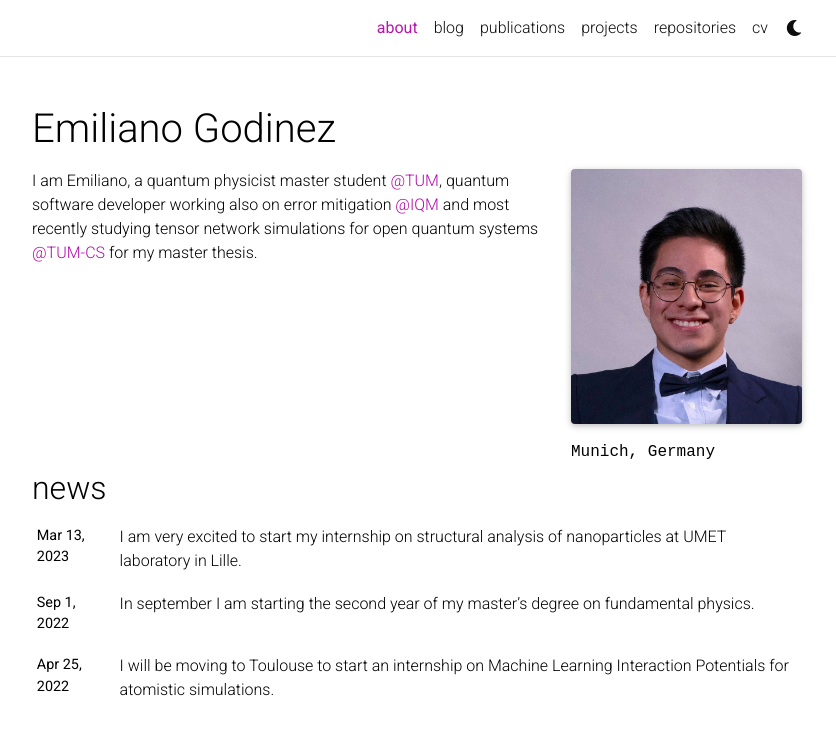
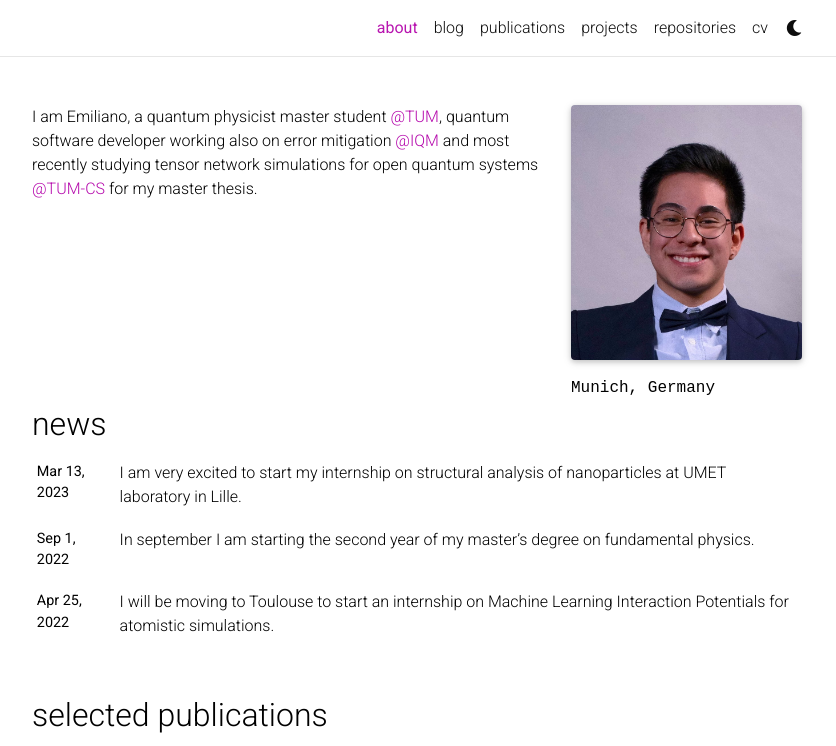
Before and after one commit to EmilianoG-byte/EmilianoG-byte.github.io, a Jekyll site: the page built from _pages/about.md, in a window 1280 px wide and 1182 px high, cut to the strip 0-746 px from the top of the window. Shown: the whole strip, without its empty margins (223-1059 px from the left). Built offline with Jekyll 4.4.1, drawn with Linux system fonts in a browser that asks for light colours; full-size pictures stand in for the smaller copies a plugin makes; comment, search, counter and statistics services are not loaded; a style sheet for code colours, icons or effects is not loaded.

Commit message:
Update _config.yml

```diff
--- a/_config.yml
+++ b/_config.yml
@@ -2,7 +2,7 @@
 # Site settings
 # -----------------------------------------------------------------------------
 
-title: Emiliano Godinez # the website title (if blank, full name will be used instead)
+title: # the website title (if blank, full name will be used instead)
 first_name: Cristian
 middle_name: Emiliano
 last_name: Godinez Ramirez
```
